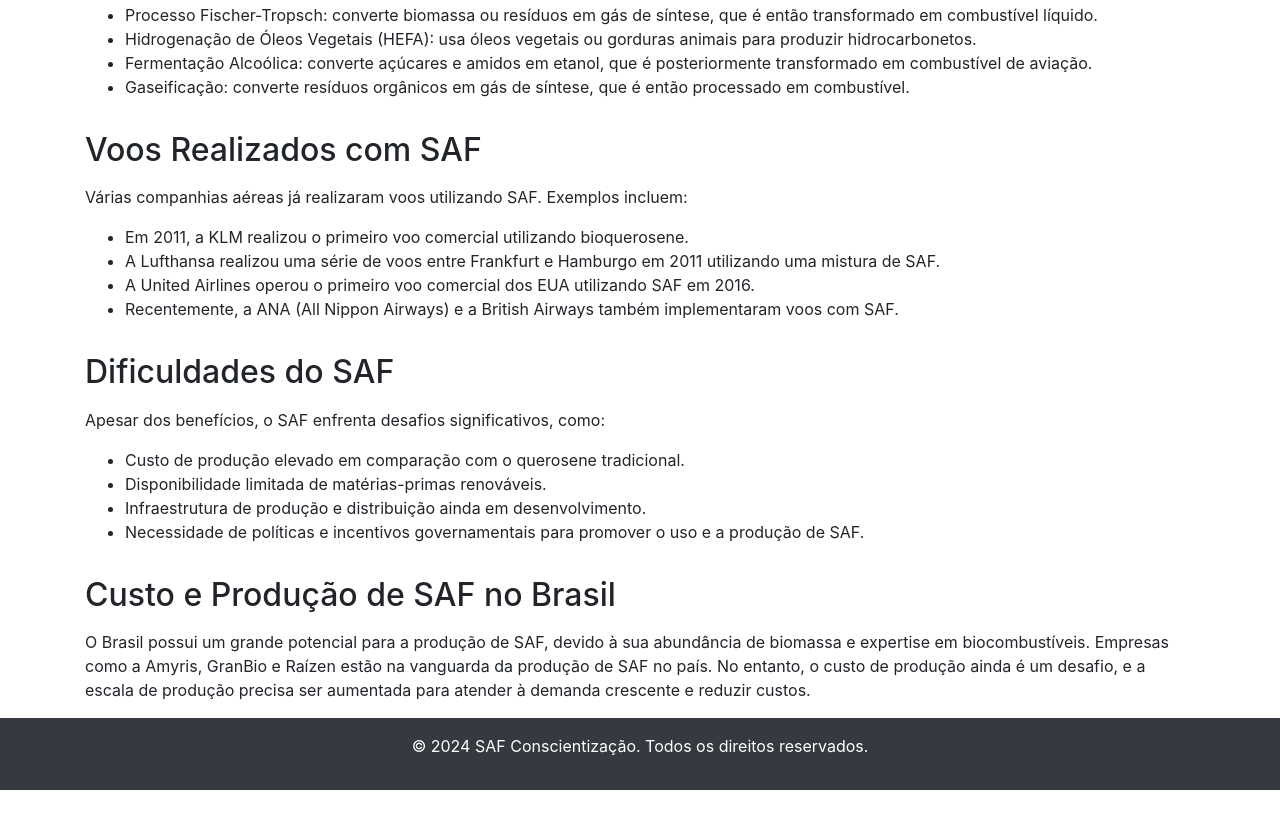
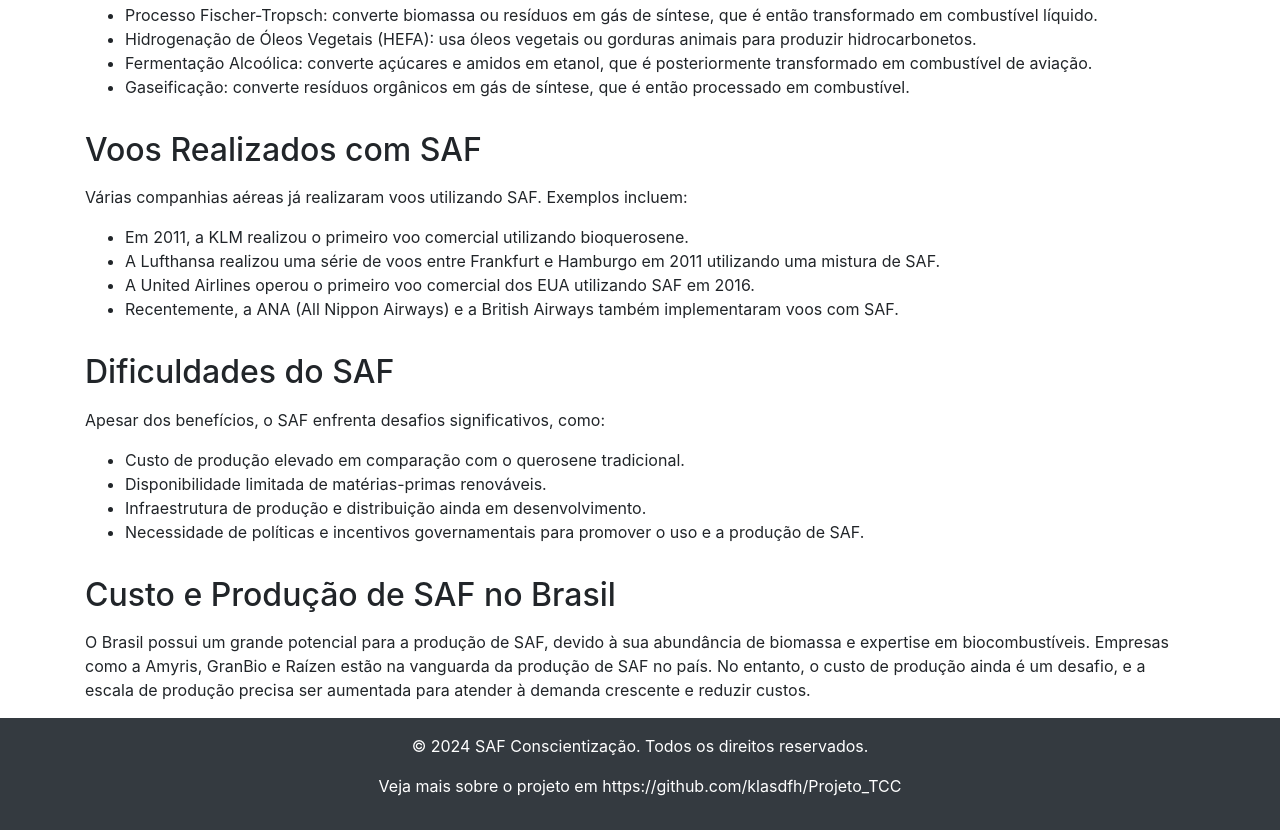
Before and after one commit to klasdfh/Projeto_TCC, a plain HTML site: page index.html in a window 1280 px wide. Shown: the part 1096-1926 px from the top of the page. Before the commit the page ends 1886 px from the top, so only its background shows below. Drawn offline with nearby package versions, Linux system fonts and the light colour scheme.

Commit message:
Update index.html
added github link

```diff
--- a/index.html
+++ b/index.html
@@ -126,6 +126,7 @@
 <footer class="footer text-center">
     <div class="container">
         <p>&copy; 2024 SAF Conscientização. Todos os direitos reservados.</p>
+        <p>Veja mais sobre o projeto em https://github.com/klasdfh/Projeto_TCC</p>
     </div>
 </footer>
 
```
